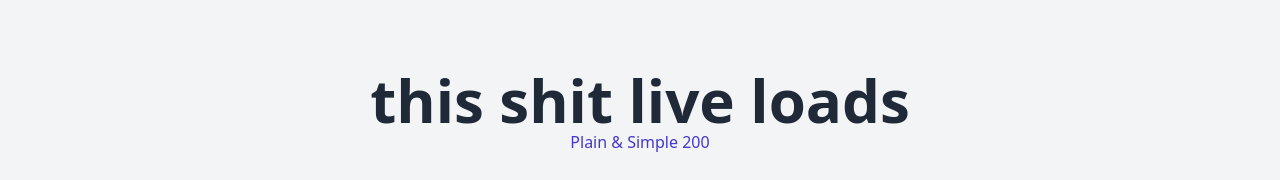
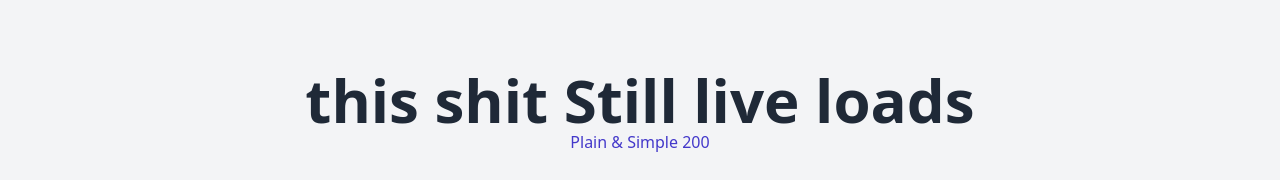
Before and after one commit to zaksalazar/heart-2-heart, a React (Vite) app in the folder client/: page / in a window 1280 px wide. Shown: the part 327-507 px from the top of the page. Built offline with nearby package versions, Linux system fonts and the light colour scheme; a web font is replaced by a local one.

Commit message:
added live load testing and a .env file

```diff
--- a/client/src/components/homepage.jsx
+++ b/client/src/components/homepage.jsx
@@ -96,7 +96,7 @@ function Homepage() {
           <div className="container mx-auto flex flex-col items-center py-12 sm:py-24">
             <div className="w-11/12 sm:w-2/3 lg:flex justify-center items-center flex-col  mb-5 sm:mb-10">
               <h1 className="text-2xl sm:text-3xl md:text-4xl lg:text-5xl xl:text-6xl text-center text-gray-800 font-black leading-7 md:leading-10">
-                this shit live loads
+                this shit Still live loads
               </h1>
               <h2 className="text-indigo-700 text-bolder">
                 Plain & Simple 200
```
Also changed, not shown: 1 other file (tests, documents, lock files or other folders).
